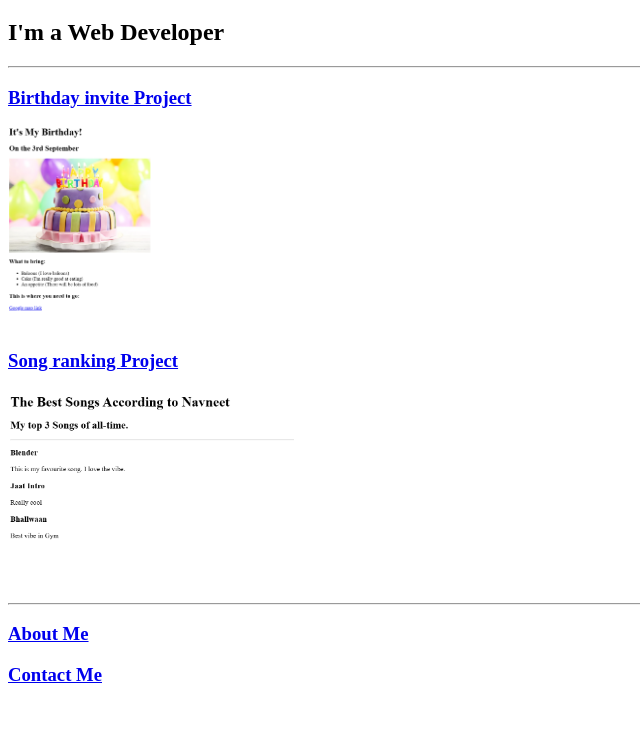
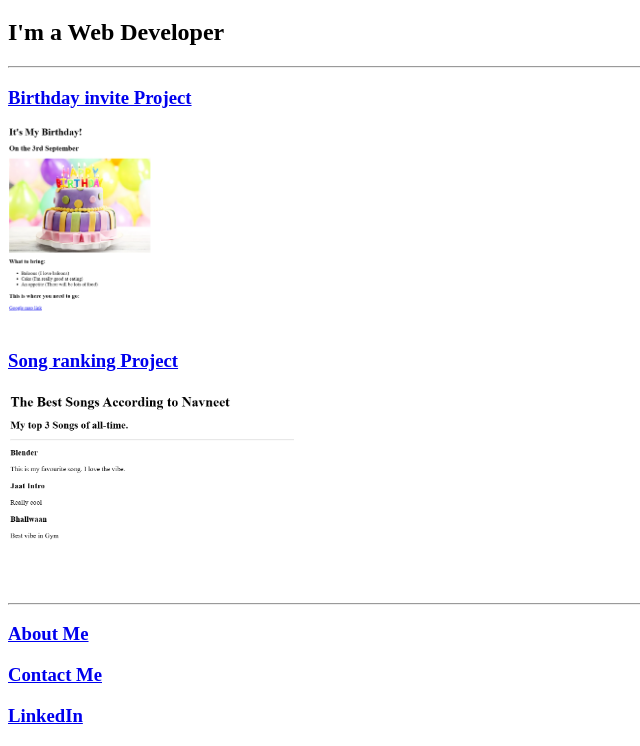
Before and after one commit to Karnnavneetavailable032/html.-karn-sportfolio.5, a plain HTML site: page index.html in a window 1280 px wide. Shown: the part 61-807 px from the top of the page, without its empty margins (0-640 px from the left). Drawn offline with Linux system fonts and the light colour scheme.

Commit message:
Add LinkedIn link to index.html
Added LinkedIn link to the portfolio page.

```diff
--- a/index.html
+++ b/index.html
@@ -16,6 +16,7 @@
  <hr/>
 <h3><a href="./about.html">About Me</a></h3>
 <h3><a href="./contact.html">Contact Me</a></h3>
+<h3><a href="www.linkedin.com/in/karn-navneet-a8780a318">LinkedIn</a></h3>
+</body>
 
-</body>
 </html>
```
